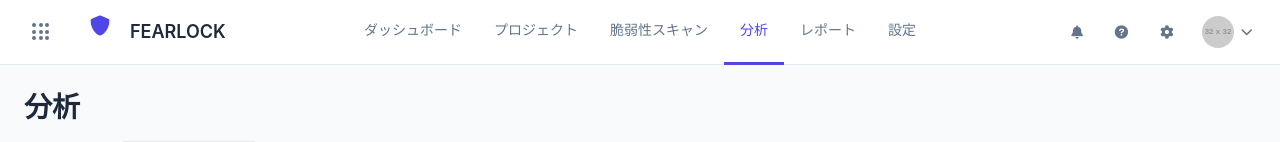
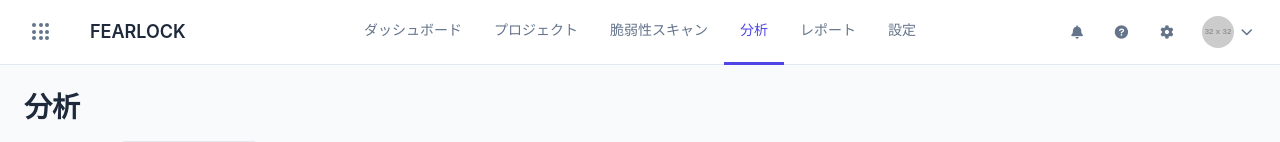
Before and after one commit to fearlockers/fearlock, a website: page frontend/analysis.html in a window 1280 px wide. Shown: the top 142 px of the page. Drawn offline with nearby package versions, Linux system fonts and the light colour scheme; placeholder pictures from the web are drawn by us.

Commit message:
fix: プロジェクト、分析、レポート、設定画面のヘッダーからlogo-iconを削除

```diff
--- a/frontend/analysis.html
+++ b/frontend/analysis.html
@@ -28,7 +28,6 @@
                     </div>
                 </button>
                 <div class="logo-section">
-                    <i class="fas fa-shield-alt logo-icon"></i>
                     <span class="logo-text">FEARLOCK</span>
                 </div>
             </div>
```
Also changed, not shown: frontend/projects.html (+0 -1 lines), frontend/reports.html (+0 -1 lines), frontend/settings.html (+0 -1 lines).
